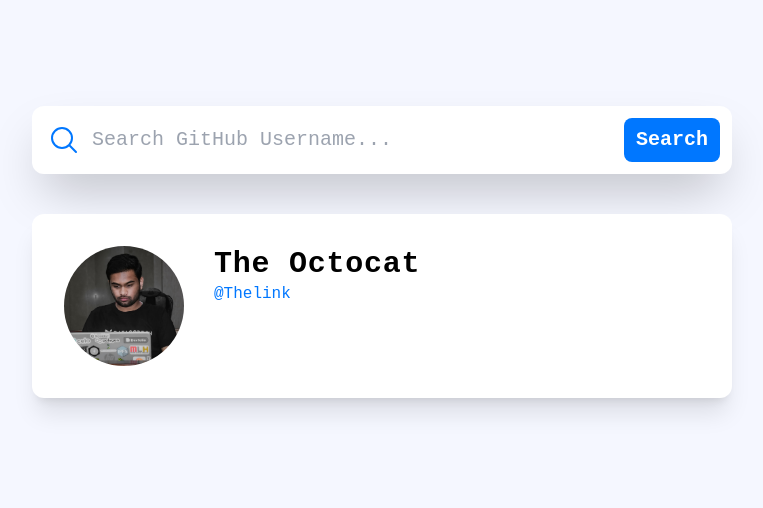
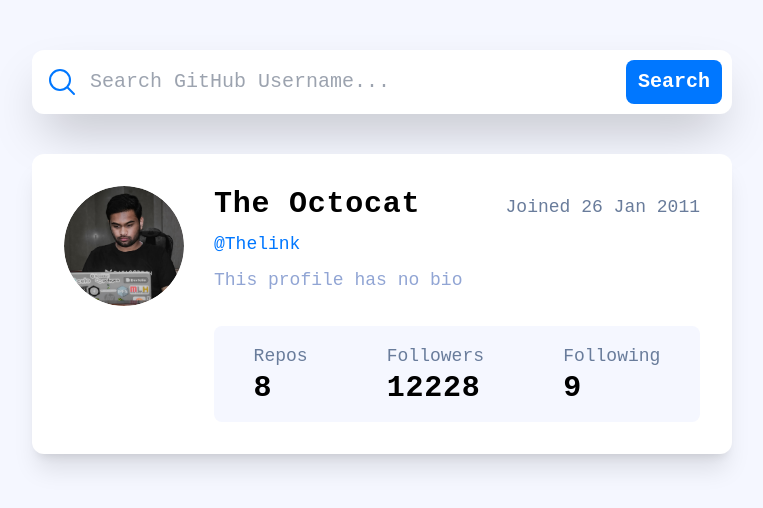
Before and after one commit to Atharv-110/gitgaze, a Next.js app: page / in a window 1280 px wide. Shown: the part 148-656 px from the top of the page, without its empty margins (258-1021 px from the left). Built offline with nearby package versions, Linux system fonts and the light colour scheme.

Commit message:
Feat: Statistic card

```diff
--- a/app/_components/@ui/AvatarComp.tsx
+++ b/app/_components/@ui/AvatarComp.tsx
@@ -1,9 +1,15 @@
-import Image from "next/image"
+import Image from "next/image";
 
 const AvatarComp = () => {
   return (
-    <Image src="/atharv-vani.jpg" width={50} height={50} alt="avatar" className="w-full"/>
-  )
-}
+    <Image
+      src="/atharv-vani.jpg"
+      width={50}
+      height={50}
+      alt="avatar"
+      className="w-full rounded-full"
+    />
+  );
+};
 
-export default AvatarComp
+export default AvatarComp;
--- /dev/null
+++ b/app/_components/@ui/StatisticComp.tsx
@@ -0,0 +1,13 @@
+import React from "react";
+
+const StatisticComp = () => {
+  return (
+    <div>
+      <div></div>
+      <div></div>
+      <div></div>
+    </div>
+  );
+};
+
+export default StatisticComp;
--- a/app/_components/@ui/TypographyComp.tsx
+++ b/app/_components/@ui/TypographyComp.tsx
@@ -1,7 +1,7 @@
 import Link from "next/link";
 
 interface IProps {
-  variant: "title" | "subtitle" | "link";
+  variant: "title" | "subtitle" | "link" | "date";
   text: string;
   url?: string;
 }
@@ -12,13 +12,14 @@
     case "title":
       return <h1 className="text-3xl font-semibold tracking-wide">{text}</h1>;
     case "subtitle":
-      // code block
-      break;
+      return <p className="text-theme-gray-light">{text}</p>;
+    case "date":
+      return <p className="text-theme-gray text-lg">{text}</p>;
     case "link":
       return (
         <Link
           href={`${url}`}
-          className="text-theme-blue hover:underline underline-offset-4"
+          className="text-theme-blue hover:underline underline-offset-2"
         >
           @{text}
         </Link>
--- a/app/_components/card/ProfileCard.tsx
+++ b/app/_components/card/ProfileCard.tsx
@@ -1,19 +1,25 @@
 import { memo } from "react";
 import AvatarComp from "@/app/_components/@ui/AvatarComp";
-import TypographyComp from "../@ui/TypographyComp";
+import ProfileCardHeader from "./sections/ProfileCardHeader";
+import ProfileCardMain from "./sections/ProfileCardMain";
 
 const ProfileCard = () => {
   return (
     <div className="card">
-        <div className="w-[120px] rounded-full overflow-hidden">
-            <AvatarComp />
+      <div className="flex justify-between">
+        <div className="w-[120px] h-fit rounded-full overflow-hidden">
+          <AvatarComp />
         </div>
         <div className="w-[calc(100%-150px)]">
-            <TypographyComp variant="title" text="The Octocat" />
-            <TypographyComp variant="link" text="Thelink" url="https://github-user-search-app-gold.vercel.app/" />
+          <ProfileCardHeader />
+          <div className="hidden lg:block mt-8">
+            <ProfileCardMain />
+          </div>
         </div>
+      </div>
+      {/* <div>Hello</div> */}
     </div>
-  )
-}
+  );
+};
 
 export default memo(ProfileCard);
--- /dev/null
+++ b/app/_components/card/sections/ProfileCardFooter.tsx
@@ -0,0 +1,9 @@
+import React from 'react'
+
+const ProfileCardFooter = () => {
+  return (
+    <div>ProfileCardFooter</div>
+  )
+}
+
+export default ProfileCardFooter
--- /dev/null
+++ b/app/_components/card/sections/ProfileCardHeader.tsx
@@ -0,0 +1,24 @@
+import TypographyComp from "@/app/_components/@ui/TypographyComp";
+
+const ProfileCardHeader: React.FC = () => {
+  return (
+    <div className="flex flex-col gap-y-3 lg:flex-row items-baseline justify-between text-lg">
+      <div className="flex flex-col gap-2">
+        <TypographyComp variant="title" text="The Octocat" />
+        <TypographyComp
+          variant="link"
+          text="Thelink"
+          url="https://github-user-search-app-gold.vercel.app/"
+        />
+        <div className="hidden lg:block">
+          <TypographyComp variant="subtitle" text="This profile has no bio" />
+        </div>
+      </div>
+      <div>
+        <TypographyComp variant="date" text="Joined 26 Jan 2011" />
+      </div>
+    </div>
+  );
+};
+
+export default ProfileCardHeader;
--- /dev/null
+++ b/app/_components/card/sections/ProfileCardMain.tsx
@@ -0,0 +1,22 @@
+import TypographyComp from "../../@ui/TypographyComp";
+
+const ProfileCardMain = () => {
+  return (
+    <div className="bg-white-dull py-4 flex justify-around rounded-lg">
+      <div>
+        <TypographyComp variant="date" text="Repos" />
+        <TypographyComp variant="title" text="8" />
+      </div>
+      <div>
+        <TypographyComp variant="date" text="Followers" />
+        <TypographyComp variant="title" text="12228" />
+      </div>
+      <div>
+        <TypographyComp variant="date" text="Following" />
+        <TypographyComp variant="title" text="9" />
+      </div>
+    </div>
+  );
+};
+
+export default ProfileCardMain;
--- a/app/globals.css
+++ b/app/globals.css
@@ -9,7 +9,7 @@
 }
 
 .search-box {
-  @apply flex items-center justify-between bg-white p-2 md:p-3 gap-x-2 shadow-2xl rounded-xl;
+  @apply flex items-center justify-between bg-white p-2 md:p-2.5 gap-x-2 shadow-2xl rounded-xl;
 }
 
 .icon-section {
@@ -25,5 +25,5 @@
 }
 
 .card {
-  @apply bg-white p-8 shadow-xl rounded-xl flex justify-between;
+  @apply bg-white p-8 shadow-xl rounded-xl;
 }
--- a/tailwind.config.ts
+++ b/tailwind.config.ts
@@ -12,6 +12,7 @@
         "white-dull": "#F5F7FF",
         "theme-blue": "#0077FF",
         "theme-gray": "#697C9B",
+        "theme-gray-light": "#91A5D4",
         "gray-blue": "#4B699B",
         "white-blue": "#61ABFF",
       },
```
